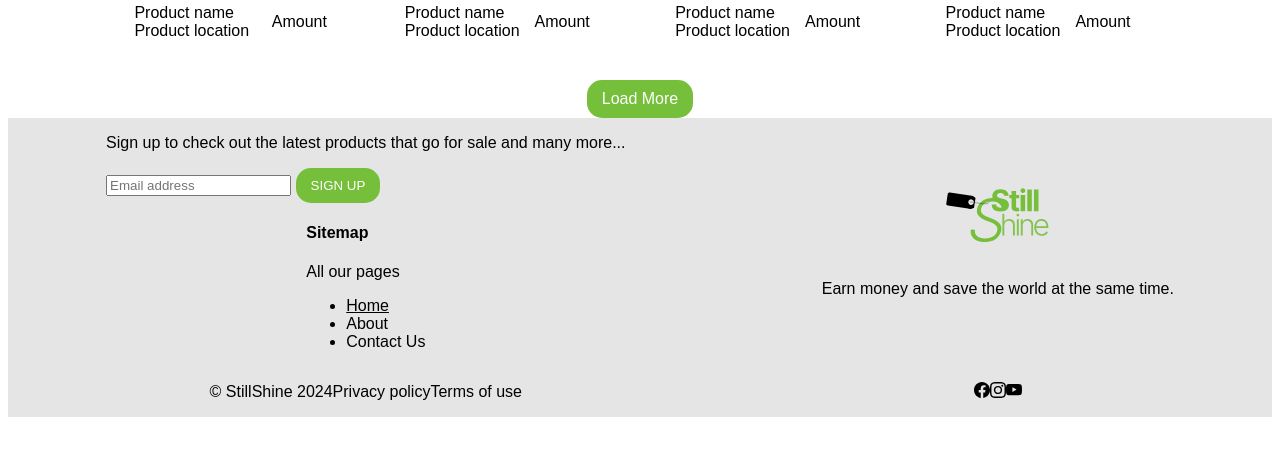
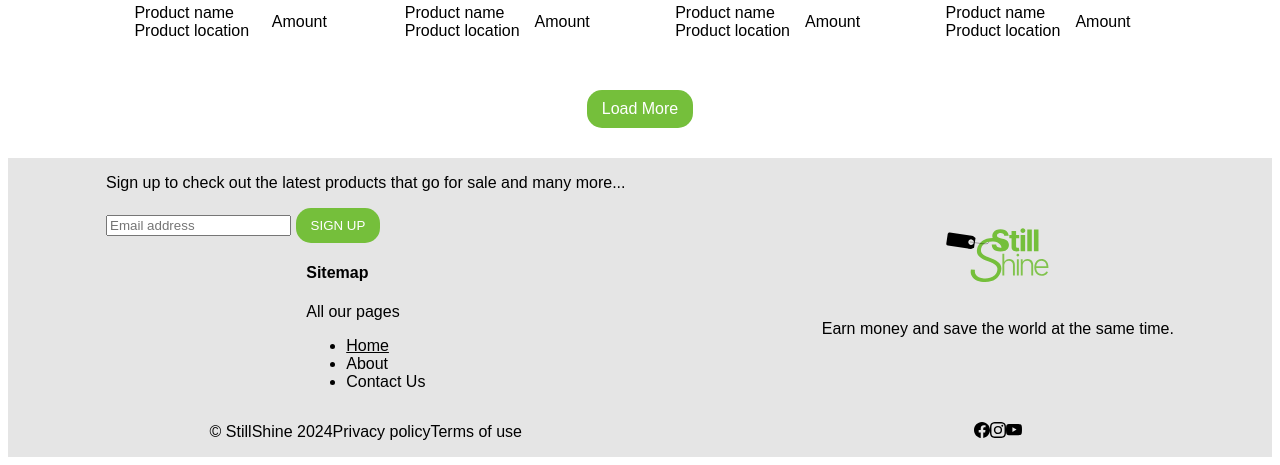
Before and after one commit to patelkvraj/StillShine, a PHP site: page / in a window 1280 px wide. Shown: the part 2210-2675 px from the top of the page. Before the commit the page ends 2627 px from the top, so only its background shows below. Run offline with PHP 8.4, Linux system fonts and the light colour scheme.

Commit message:
Update margin for call to action button in section_call_to_action

```diff
--- a/index.css
+++ b/index.css
@@ -214,7 +214,8 @@ h1 {
 }
 
 .section_call_to_action button {
-  margin-top: 40px;
+  margin-top: 50px;
+  margin-bottom: 30px;
   font-size: medium;
   padding: auto 16px;
 }
```
